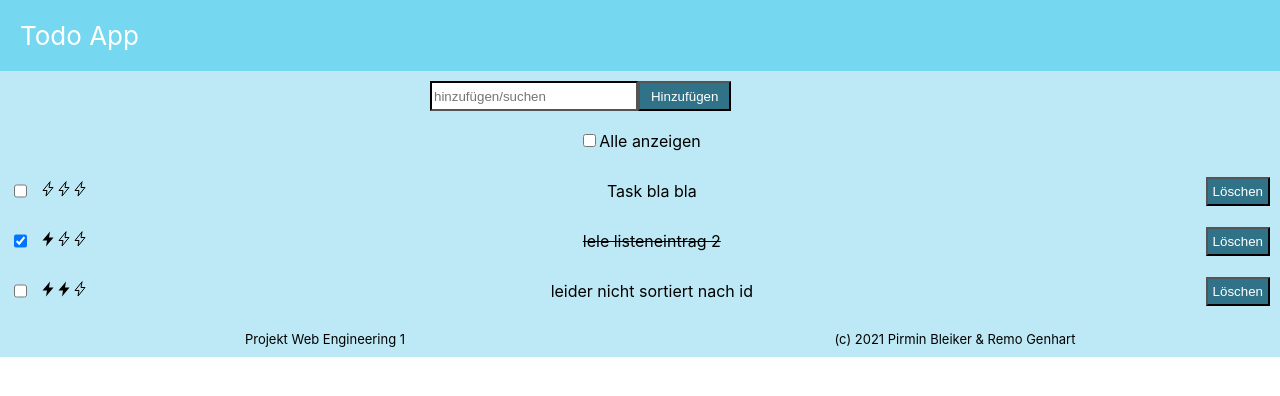
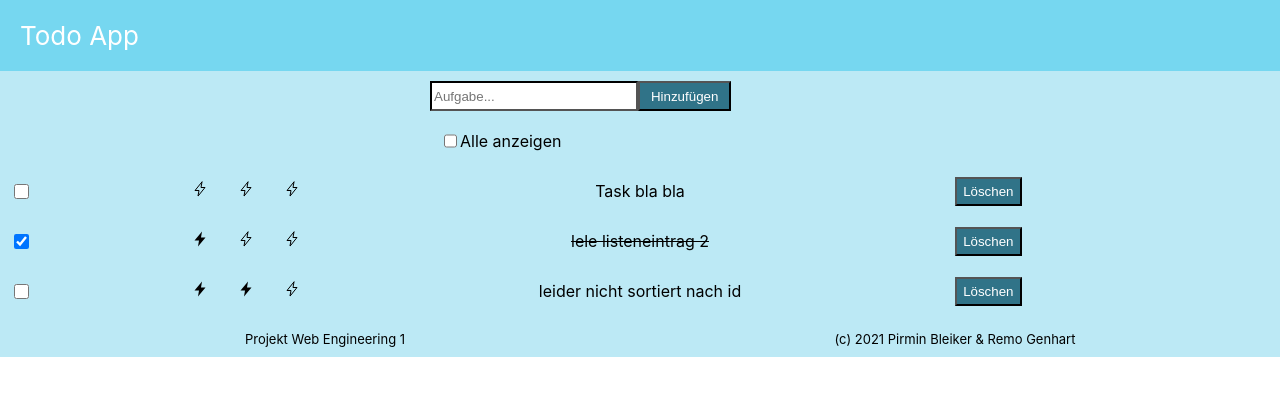
Before and after one commit to pirminbleiker/Web_Engineering_1, a React (Create React App) app: page / in a window 1280 px wide. Shown: the top 396 px of the page. Built offline with nearby package versions, Linux system fonts and the light colour scheme.

Commit message:
bugfixes

```diff
--- a/src/App.tsx
+++ b/src/App.tsx
@@ -74,7 +74,7 @@ export function App() {
   }
 
   const filterItem = (tasks: Task[], text: string, showAll: boolean) => {
-    const newTask = tasks.filter(t => (t.text.includes(text) && !t.checked) || showAll)
+    const newTask = tasks.filter(t => (t.text.toLowerCase().includes(text) && !t.checked) || showAll)
     setFilteredTask(newTask)
   }
 
--- a/src/components/Controlpanel.css
+++ b/src/components/Controlpanel.css
@@ -15,5 +15,6 @@
 
 .grid_show-all{
   grid-area: show-all;
-  padding: 10px
+  padding: 10px;
+  display: flex;
 }
--- a/src/components/Task.css
+++ b/src/components/Task.css
@@ -1,17 +1,19 @@
 .task{
-    display: flex;
+    display: grid;
 
     margin: 10px;
-    grid-template-columns: 3fr 1fr 1fr 4fr 2fr 3fr;
+    grid-template-columns: 1fr 1fr 4fr 2fr;
     grid-template-rows: 1fr;
     grid-template-areas:
-    'none checkbox priority text delete none1';
+    'checkbox priority text delete';
 }
 
 .grid__checkbox{
     grid-area: checkbox;
+    width: 15px;
+    height: 15px;
     padding: 25px;
-
+    align-self: center;
 }
 
 .grid__priority{
@@ -48,8 +50,8 @@
 }
 
 .delete-button{
-    width: 40%;
-    height: 90%;
+    width: 5em;
+    height: auto;
     background-color: rgb(48, 115, 136);
     color: white;
     border-color: black;
--- a/src/components/Tasks.tsx
+++ b/src/components/Tasks.tsx
@@ -13,5 +13,5 @@ export const Tasks = ({tasks, onDelete, onChanged}: Props) => {
         <SingleTask key={task.id} task={task} onDelete={onDelete} onChanged={onChanged}/>
 
     ));
-    return <div>{(taskList.length>0)?(taskList):("Keine anzuzeigende Tasks")}</div>
+    return <div>{(taskList.length>0)?(taskList):("Keine Todos gefunden.")}</div>
 }
--- a/src/components/TextInput.tsx
+++ b/src/components/TextInput.tsx
@@ -25,7 +25,7 @@ export const TextInput = ({onChange,addTask}:Props) =>{
     }
     return (
     <div className="text-input">
-        <input className="text-field" placeholder="hinzufügen/suchen"type="text" onChange={updateText} value={text}/>
+        <input className="text-field" placeholder="Aufgabe..."type="text" onChange={updateText} value={text}/>
         <button className="add-button" onClick={ButtonClicked}>Hinzufügen</button>
     </div>
     )
```
